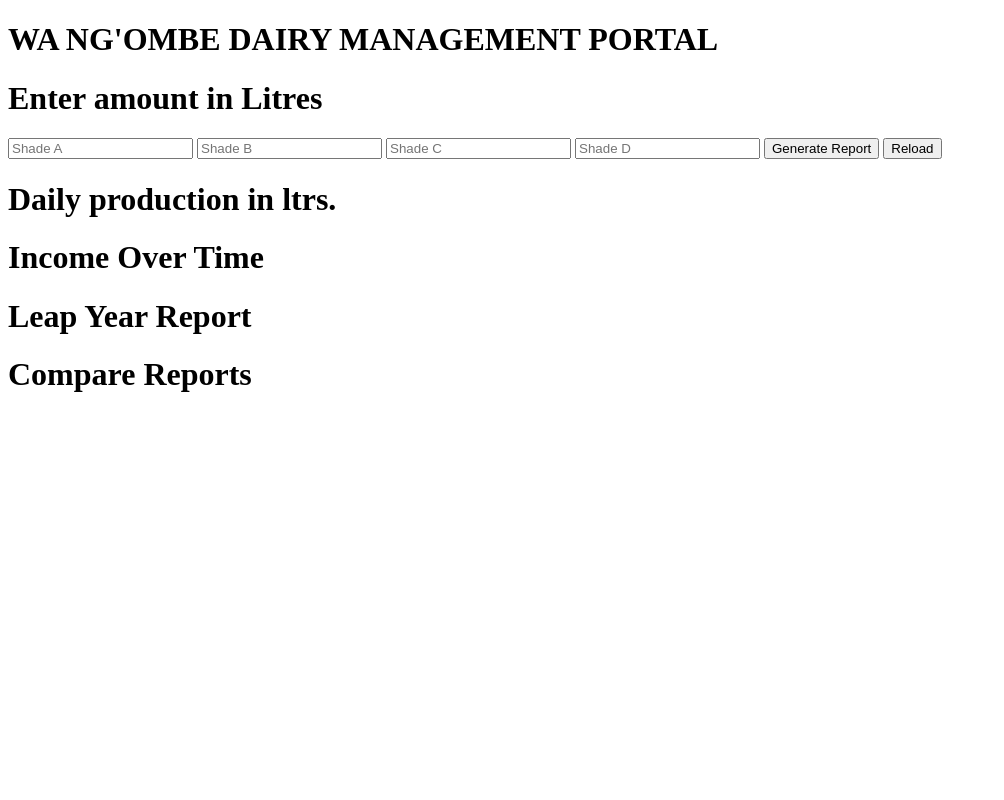
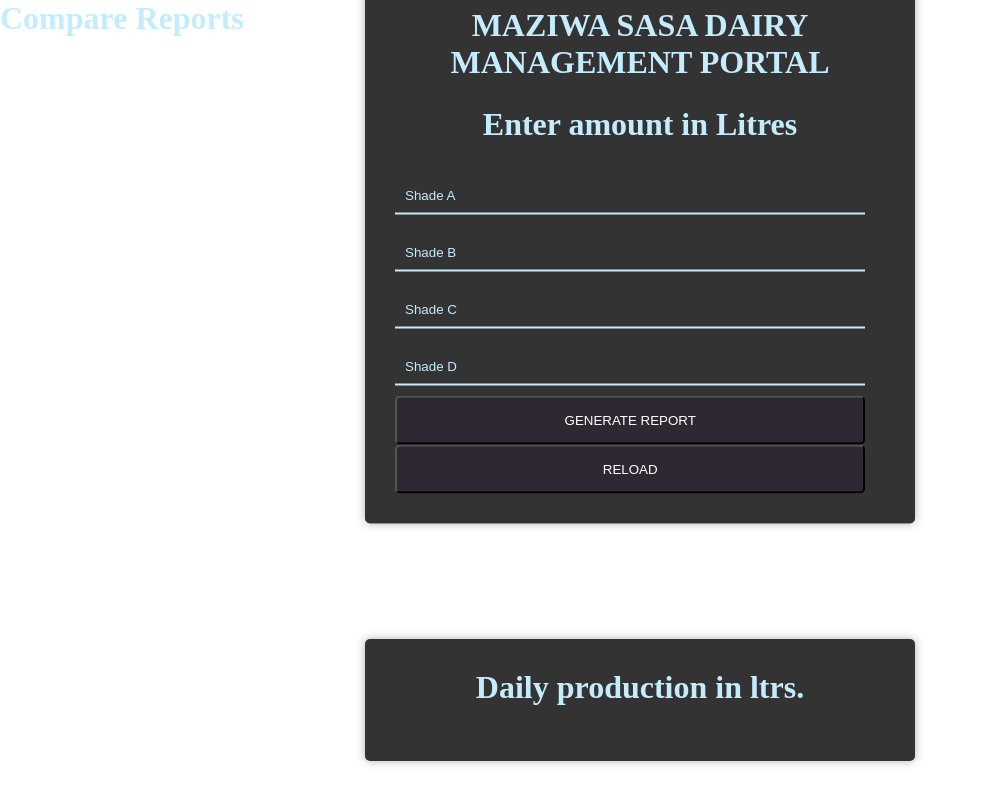
Before and after one commit to cyruswere/dairy_biz, a plain HTML site: page index.html in a window 1280 px wide. Shown: the top 800 px of the page, without its empty margins (0-1004 px from the left). Drawn offline with Linux system fonts and the light colour scheme.

Commit message:
made changes

```diff
--- a/index.css
+++ b/index.css
@@ -0,0 +1,133 @@
+
+*{
+  margin: 0;
+  padding: 0;
+  box-sizing: border-box;
+  outline: none;
+  font-family: 'Times New Roman', Times, serif sans-serif;
+}
+html{
+   scr
+}
+p{
+  color: white;
+}
+
+body{
+  background-image: url('https://www.greenbiz.com/sites/default/files/images/articles/featured/cowsolharohulyasstock.png') no-repeat top center static;
+  background-size: cover;
+  height: 100px;
+}
+
+.main {
+  position: absolute;
+  top: 250px;
+  left: 50%;
+  transform: translate(-50%, -50%);
+  width: 100%;
+  max-width: 550px;
+  background: rgba(0,0,0,0.8);
+  padding: 30px;
+  border-radius: 5px;
+  box-shadow: 0 0 10px rgba(0,0,0,0.3);
+}
+.output{
+    position: absolute;
+    top: 700px;
+    left: 50%;
+    transform: translate(-50%, -50%);
+    width: 100%;
+    max-width: 550px;
+    background: rgba(0,0,0,0.8);
+    padding: 30px;
+    border-radius: 5px;
+    box-shadow: 0 0 10px rgba(0,0,0,0.3);
+}
+
+.overTime{
+  position: absolute;
+    top: 1000px;
+    left: 50%;
+    transform: translate(-50%, -50%);
+    width: 100%;
+    max-width: 550px;
+    background: rgba(0,0,0,0.8);
+    padding: 30px;
+    border-radius: 5px;
+    box-shadow: 0 0 10px rgba(0,0,0,0.3);
+}
+.leapYearReport {
+  position: absolute;
+  top: 1300px;
+  left: 50%;
+  transform: translate(-50%, -50%);
+  width: 100%;
+  max-width: 550px;
+  background: rgba(0,0,0,0.8);
+  padding: 30px;
+  border-radius: 5px;
+  box-shadow: 0 0 10px rgba(0,0,0,0.3);
+}
+
+.output .title h1{
+    color: #c5ecfd;
+    text-align: center;
+    margin-bottom: 25px;
+}
+.main .title h1, .heading h1{
+  color: #c5ecfd;
+  text-align: center;
+  margin-bottom: 25px;
+}
+h1{
+  color: #c5ecfd;
+}
+
+.contact-form{
+  display: flex;
+}
+
+.input-fields{
+  display: flex;
+  flex-direction: column;
+  margin-right: 4%;
+}
+
+.input-fields{
+  width: 100%;
+}
+
+.input-fields .input{
+  margin: 10px 0;
+  background: transparent;
+  border: 0px;
+  border-bottom: 2px solid #c5ecfd;
+  padding: 10px;
+  color: #c5ecfd;
+  width: 100%;
+}
+
+
+
+::-webkit-input-placeholder {
+  /* Chrome/Opera/Safari */
+  color: #c5ecfd;
+}
+::-moz-placeholder {
+  /* Firefox 19+ */
+  color: #c5ecfd;
+}
+:-ms-input-placeholder {
+  /* IE 10+ */
+  color: #c5ecfd;
+}
+
+.btn {
+    background: #2e2833;
+    text-align: center;
+    padding: 15px;
+    border-radius: 5px;
+    color: #fff;
+    cursor: pointer;
+    text-transform: uppercase;
+}
--- a/index.html
+++ b/index.html
@@ -5,12 +5,12 @@
     <meta http-equiv="X-UA-Compatible" content="IE=edge">
     <meta name="viewport" content="width=device-width, initial-scale=1.0">
     <link rel="stylesheet" href="index.css">
-    <title>Wa Ng'ombe Dairy</title>
+    <title>Maziwa Sasa Dairy</title>
 </head>
 <body>
   <div class="main">
     <div class="heading">
-        <h1>WA NG'OMBE DAIRY MANAGEMENT PORTAL</h1>
+        <h1>MAZIWA SASA DAIRY MANAGEMENT PORTAL</h1>
     </div>
     <div class="title">
       <h1>Enter amount in Litres</h1>
```
